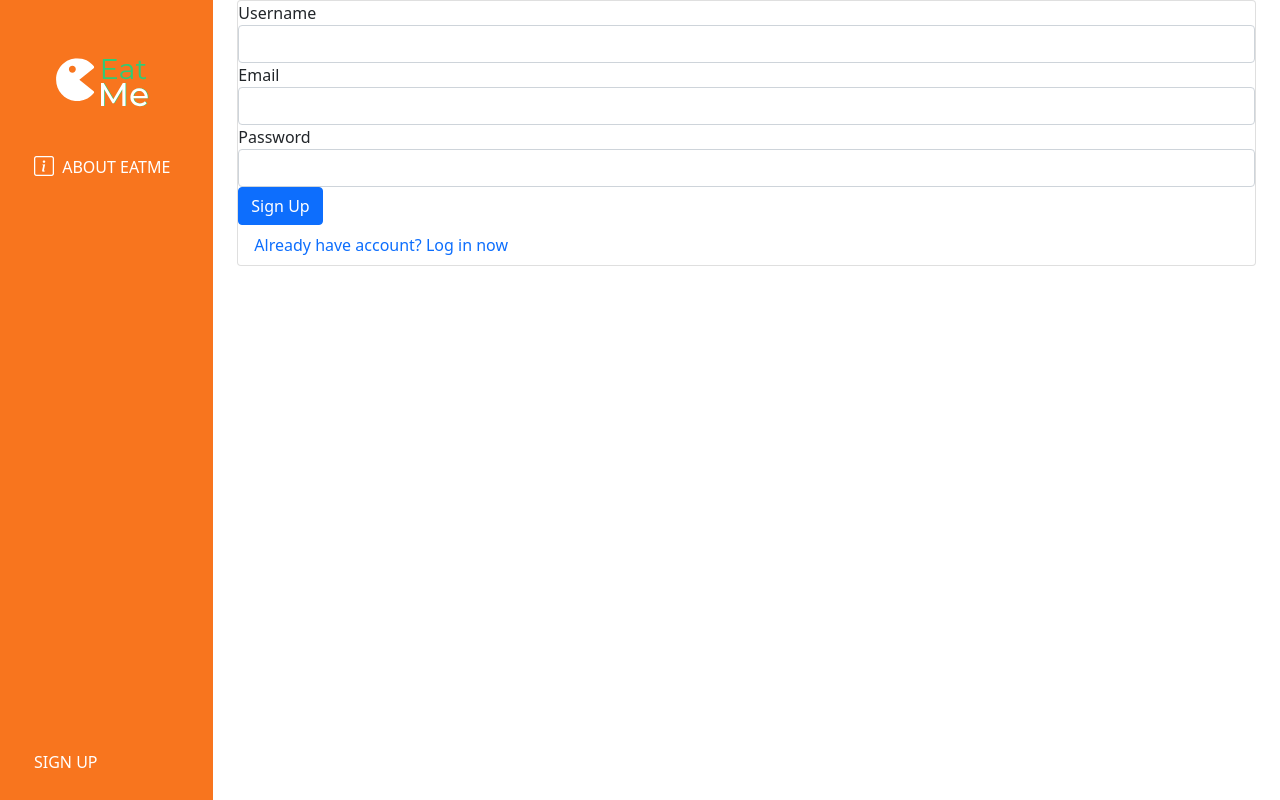
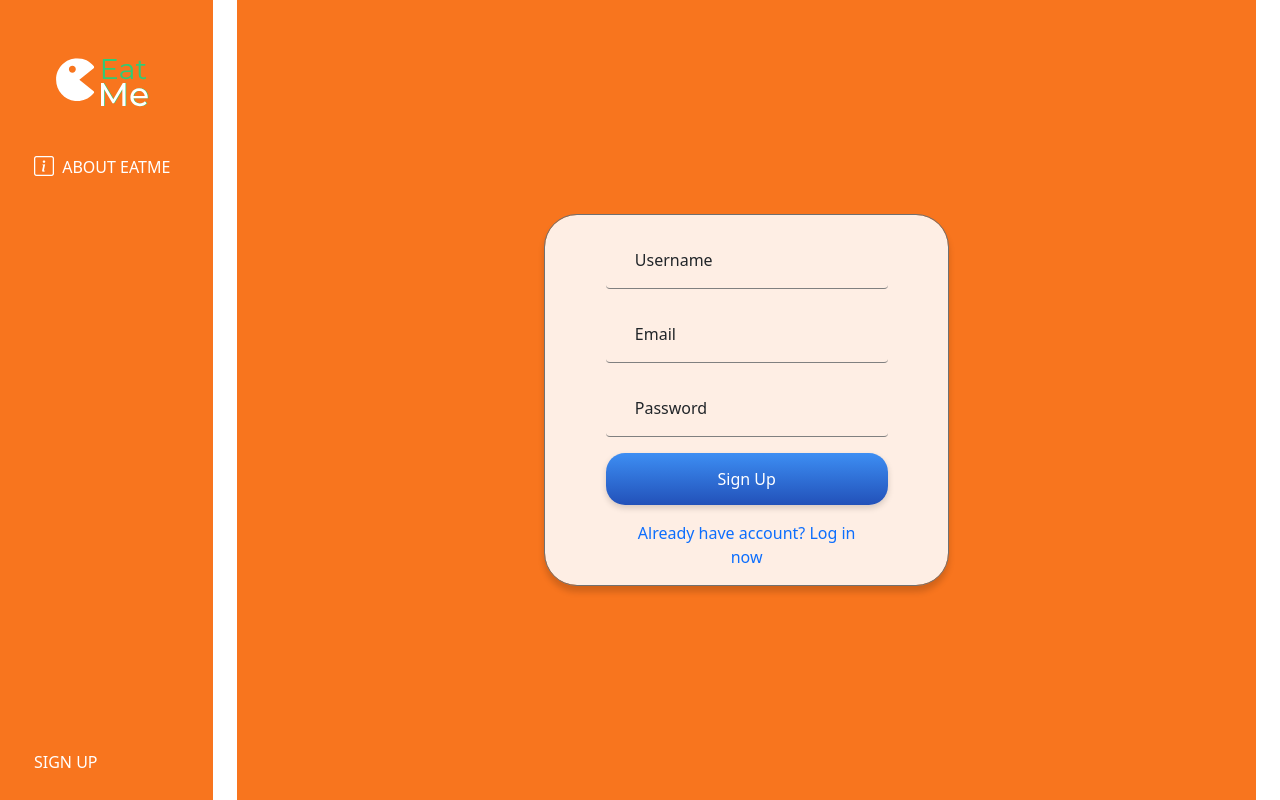
Before and after one commit to kub4l4/EatMe, an Angular app in the folder Front-angular/: page /register in a window 1280 px wide. Built offline with nearby package versions, Linux system fonts and the light colour scheme.

Commit message:
css styling login, register

```diff
--- a/Front-angular/src/app/login/login.component.css
+++ b/Front-angular/src/app/login/login.component.css
@@ -1,3 +1,77 @@
-.container{
-background-color: #F8751E !important;
-}
+.container-fluid {
+
+    background-color: #F8751E;
+    height: 100vh;
+
+  }
+
+  form {
+    background: #FFFFFFE0 0% 0% no-repeat padding-box;
+    box-shadow: 0px 6px 6px #00000029;
+    border: 1px solid #707070;
+    border-radius: 33px;
+  }
+
+
+
+  .form-group {
+    width: 70%;
+    margin-left: auto;
+    margin-right: auto;
+  }
+
+  button {
+    background: transparent linear-gradient(180deg, #3D8EF3 0%, #2251B9 100%) 0% 0% no-repeat padding-box;
+    box-shadow: 0px 3px 6px #00000029;
+    border-radius: 19px;
+    width: 100%;
+    border: none;
+    color: white;
+    margin-top: 1em;
+    line-height: 2.5em;
+  }
+
+  input {
+    background-color: transparent;
+    border: none;
+    border-bottom: 1px solid gray;
+    margin-top: 1em;
+
+
+  }
+
+  label {
+    width: 80%;
+  }
+
+  em {
+    float: right;
+    color: #E05C65;
+    padding-left: 10px;
+  }
+
+  .error input {
+    background-color: #E3C3C5;
+  }
+
+  .error ::-webkit-input-placeholder {
+    color: #999;
+  }
+
+  .error ::-moz-placeholder {
+    color: #999;
+  }
+
+  .error :-moz-placeholder {
+    color: #999;
+  }
+
+  .error :ms-input-placeholder {
+    color: #999;
+  }
+
+  .nav-link{
+      padding-top: 1em;
+      padding-bottom: 1em;
+      text-align: center;
+    }
--- a/Front-angular/src/app/login/login.component.html
+++ b/Front-angular/src/app/login/login.component.html
@@ -1,24 +1,37 @@
-  <div class="col-md-12">
-    <div class="card card-container">
+<div class="container-fluid d-flex align-items-center justify-content-center">
+
+  <div class="col-md-5">
+
     <form *ngIf="!isLoggedIn" name="form" (ngSubmit)="f.form.valid && onSubmit()" #f="ngForm" novalidate>
-        <div class="form-group">
-          <label for="username">Username</label>
-          <input type="text" class="form-control" name="username" [(ngModel)]="form.username" required
-            #username="ngModel" />
-          <div class="alert alert-danger" role="alert" *ngIf="username.errors && f.submitted">
-            Username is required!
+
+      <div class="form-group form-floating">
+
+
+
+        <input type="text" class="form-control" name="username" id="username" placeholder="username"
+          [(ngModel)]="form.username" required #username="ngModel" />
+
+        <label class="mx-3" for="username">Username</label>
+
+
+        <em class="alert alert-danger" role="alert" *ngIf="username.errors && f.submitted">Username is required!</em>
       </div>
+
+
+      <div class="form-group form-floating">
+
+
+        <input type="password" class="form-control" name="password" id="password" placeholder="password"
+          [(ngModel)]="form.password" required minlength="6" #password="ngModel" />
+
+        <label class="mx-3" for="password">Password</label>
+
+
+        <div class="alert alert-danger" role="alert" *ngIf="password.errors && f.submitted">
+          <em *ngIf="password.errors.required">Password is required</em>
+          <em *ngIf="password.errors.minlength">Password must be at least 6 characters</em>
         </div>
-        <div class="form-group">
-          <label for="password">Password</label>
-          <input type="password" class="form-control" name="password" [(ngModel)]="form.password" required minlength="6"
-            #password="ngModel" />
-          <div class="alert alert-danger" role="alert" *ngIf="password.errors && f.submitted">
-            <div *ngIf="password.errors.required">Password is required</div>
-            <div *ngIf="password.errors.minlength">
-              Password must be at least 6 characters
-            </div>
-          </div>
+
       </div>
       <div class="form-group">
         <button class="btn btn-primary btn-block">
@@ -29,7 +42,7 @@
         <div class="alert alert-danger" role="alert" *ngIf="f.submitted && isLoginFailed">
           Login failed: {{ errorMessage }}
         </div>
-          <a [routerLink]="['/register']" class="nav-link" routerLink="register">Don't have an account yet? Create
+        <a [routerLink]="['/register']" class="nav-link">Don't have an account yet? Create
           now!</a>
 
       </div>
--- a/Front-angular/src/app/register/register.component.css
+++ b/Front-angular/src/app/register/register.component.css
@@ -0,0 +1,77 @@
+.container-fluid {
+
+  background-color: #F8751E;
+  height: 100vh;
+
+}
+
+form {
+  background: #FFFFFFE0 0% 0% no-repeat padding-box;
+  box-shadow: 0px 6px 6px #00000029;
+  border: 1px solid #707070;
+  border-radius: 33px;
+}
+
+
+
+.form-group {
+  width: 70%;
+  margin-left: auto;
+  margin-right: auto;
+}
+
+button {
+  background: transparent linear-gradient(180deg, #3D8EF3 0%, #2251B9 100%) 0% 0% no-repeat padding-box;
+  box-shadow: 0px 3px 6px #00000029;
+  border-radius: 19px;
+  width: 100%;
+  border: none;
+  color: white;
+  margin-top: 1em;
+  line-height: 2.5em;
+}
+
+input {
+  background-color: transparent;
+  border: none;
+  border-bottom: 1px solid gray;
+  margin-top: 1em;
+
+
+}
+
+label {
+  width: 80%;
+}
+
+em {
+  float: right;
+  color: #E05C65;
+  padding-left: 10px;
+}
+
+.error input {
+  background-color: #E3C3C5;
+}
+
+.error ::-webkit-input-placeholder {
+  color: #999;
+}
+
+.error ::-moz-placeholder {
+  color: #999;
+}
+
+.error :-moz-placeholder {
+  color: #999;
+}
+
+.error :ms-input-placeholder {
+  color: #999;
+}
+
+.nav-link{
+    padding-top: 1em;
+    padding-bottom: 1em;
+    text-align: center;
+  }
--- a/Front-angular/src/app/register/register.component.html
+++ b/Front-angular/src/app/register/register.component.html
@@ -1,85 +1,67 @@
-<div class="col-md-12">
-    <div class="card card-container">
-      <form
-        *ngIf="!isSuccessful"
-        name="form"
-        (ngSubmit)="f.form.valid && onSubmit()"
-        #f="ngForm"
-        novalidate
-      >
-        <div class="form-group">
-          <label for="username">Username</label>
-          <input
-            type="text"
-            class="form-control"
-            name="username"
-            [(ngModel)]="form.username"
-            required
-            minlength="3"
-            maxlength="20"
-            #username="ngModel"
-          />
+<div class="container-fluid d-flex align-items-center justify-content-center">
+
+  <div class="col-md-5">
+
+
+
+    <form *ngIf="!isSuccessful" name="form" (ngSubmit)="f.form.valid && onSubmit()" #f="ngForm" novalidate>
+
+      <div class="form-group form-floating">
+
+        <input type="text" class="form-control" name="username" id="username" placeholder="username"
+          [(ngModel)]="form.username" required minlength="3" maxlength="20" #username="ngModel" />
+
+        <label class="mx-3" for="username">Username</label>
+
         <div class="alert-danger" *ngIf="username.errors && f.submitted">
-            <div *ngIf="username.errors.required">Username is required</div>
-            <div *ngIf="username.errors.minlength">
-              Username must be at least 3 characters
-            </div>
-            <div *ngIf="username.errors.maxlength">
-              Username must be at most 20 characters
+          <em *ngIf="username.errors.required">Username is required</em>
+          <em *ngIf="username.errors.minlength">Username must be at least 3 characters</em>
+          <em *ngIf="username.errors.maxlength">Username must be at most 20 characters</em>
         </div>
       </div>
-        </div>
-        <div class="form-group">
-          <label for="email">Email</label>
-          <input
-            type="email"
-            class="form-control"
-            name="email"
-            [(ngModel)]="form.email"
-            required
-            email
-            #email="ngModel"
-          />
+
+
+      <div class="form-group form-floating">
+
+        <input type="email" class="form-control" name="email" id="email" placeholder="example@example.com"
+          [(ngModel)]="form.email" required email #email="ngModel" />
+
+        <label class="mx-3" for="email">Email</label>
+
         <div class="alert-danger" *ngIf="email.errors && f.submitted">
-            <div *ngIf="email.errors.required">Email is required</div>
-            <div *ngIf="email.errors.email">
-              Email must be a valid email address
+          <em *ngIf="email.errors.required">Email is required</em>
+          <em *ngIf="email.errors.email">Email must be a valid email address</em>
         </div>
       </div>
-        </div>
-        <div class="form-group">
-          <label for="password">Password</label>
-          <input
-            type="password"
-            class="form-control"
-            name="password"
-            [(ngModel)]="form.password"
-            required
-            minlength="6"
-            #password="ngModel"
-          />
+
+
+      <div class="form-group form-floating">
+
+        <input type="password" class="form-control" name="password" id="password" placeholder="password"
+          [(ngModel)]="form.password" required minlength="6" #password="ngModel" />
+        <label class="mx-3" for="password">Password</label>
+
+
         <div class="alert-danger" *ngIf="password.errors && f.submitted">
-            <div *ngIf="password.errors.required">Password is required</div>
-            <div *ngIf="password.errors.minlength">
-              Password must be at least 6 characters
-            </div>
+          <em *ngIf="password.errors.required">Password is required</em>
+          <em *ngIf="password.errors.minlength">Password must be at least 6 characters</em>
         </div>
       </div>
       <div class="form-group">
         <button class="btn btn-primary btn-block">Sign Up</button>
-          <a [routerLink]="['/login']" class="nav-link" routerLink="register">Already have account? Log in now</a>
-
+        <a [routerLink]="['/login']" class="nav-link" >Already have account? Log in now</a>
       </div>
 
 
 
       <div class="alert alert-warning" *ngIf="f.submitted && isSignUpFailed">
-          Signup failed!<br />{{ errorMessage }}
+        Signup failed! Please try again<br />{{ errorMessage }}
       </div>
     </form>
 
+
     <div class="alert alert-success" *ngIf="isSuccessful">
-        Your registration is successful!
+      Your registration is successful! You can login now.
     </div>
   </div>
 </div>
```
Lines whose indentation alone changed are shown as unchanged.
